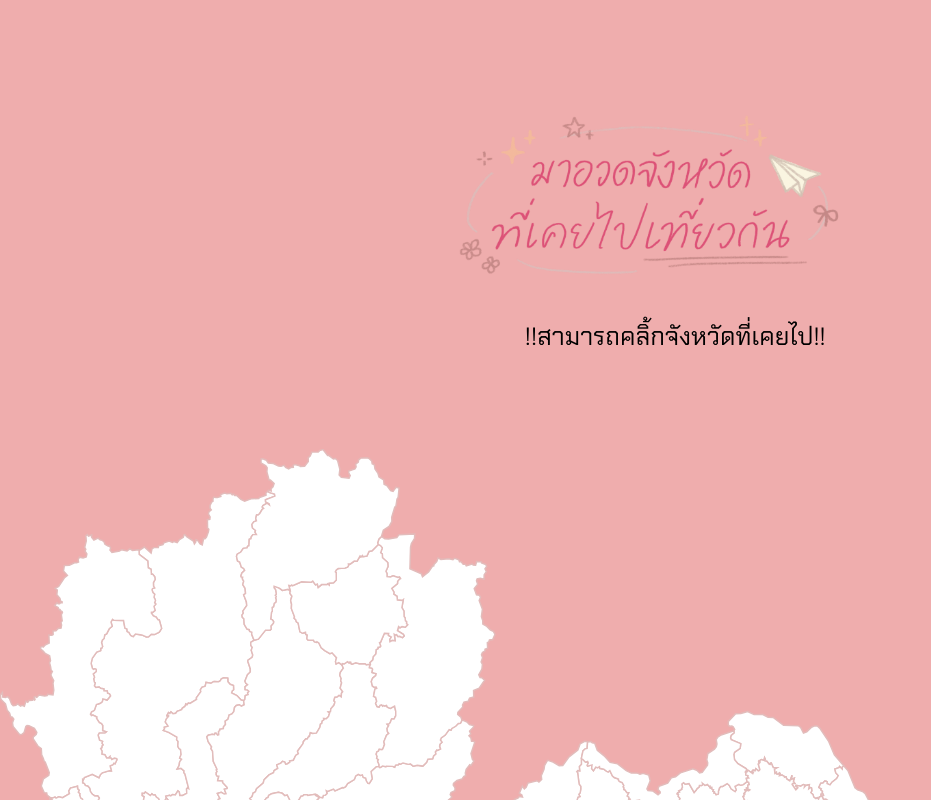
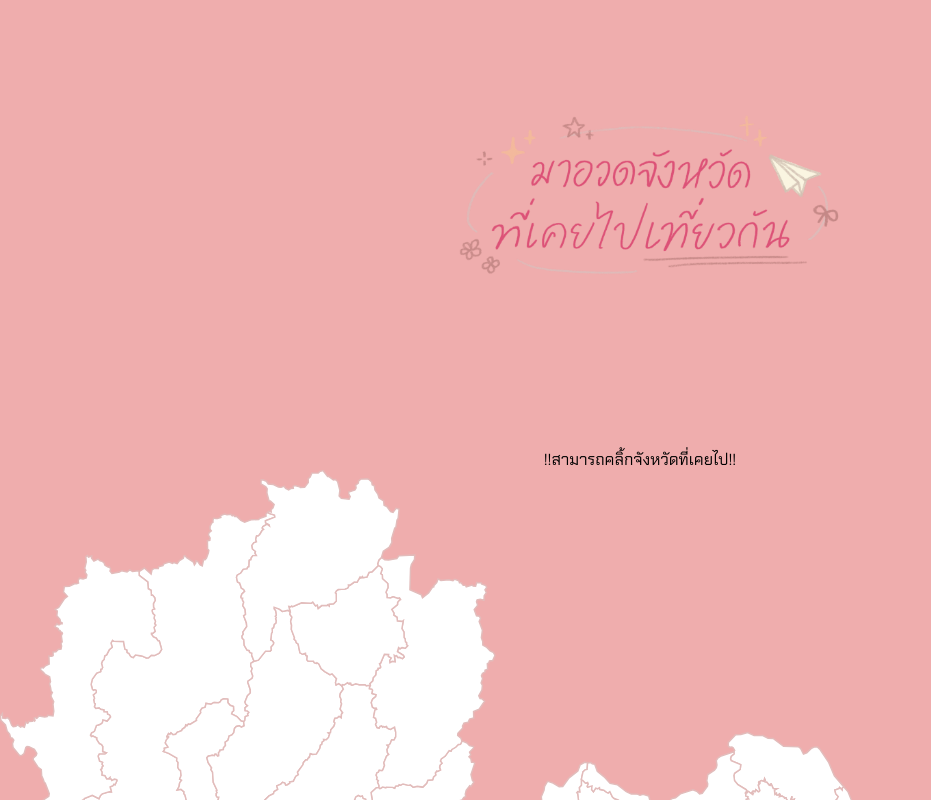
Before and after one commit to Punnassin/travelapp, a Next.js app: page / in a window 1280 px wide. Shown: the top 800 px of the page, without its empty margins (0-931 px from the left). Built offline with nearby package versions, Linux system fonts and the light colour scheme.

Commit message:
change position

```diff
--- a/app/page.js
+++ b/app/page.js
@@ -88,7 +88,7 @@ export default function MyApp() {
         />
       </div>
 
-      <div style={{ position: "absolute", top: "40%", left: "41%", fontSize: "25px" }}>
+      <div style={{  top: "40%" , textAlign: "center" }}>
         !!สามารถคลิ้กจังหวัดที่เคยไป!!
       </div>
 
```
